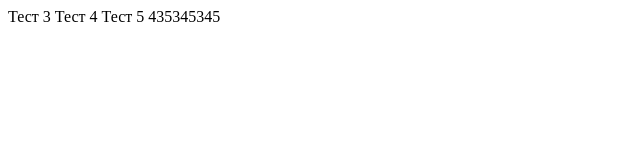
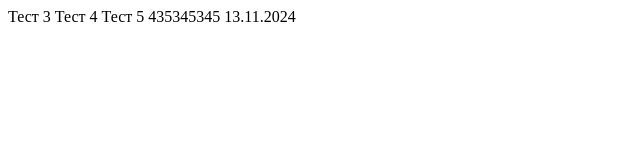
Before and after one commit to wind36/NodeConsoleApp1, a plain HTML site: page NodeConsoleApp1/HTMLPage1.html in a window 1280 px wide. Shown: the full height of the page, 0-640 px from the left. Drawn offline with Linux system fonts and the light colour scheme.

Commit message:
Коммит 1

```diff
--- a/NodeConsoleApp1/HTMLPage1.html
+++ b/NodeConsoleApp1/HTMLPage1.html
@@ -8,5 +8,6 @@
 <body>
     Тест 3 Тест 4 Тест 5
     435345345
+    13.11.2024
 </body>
 </html>
```
